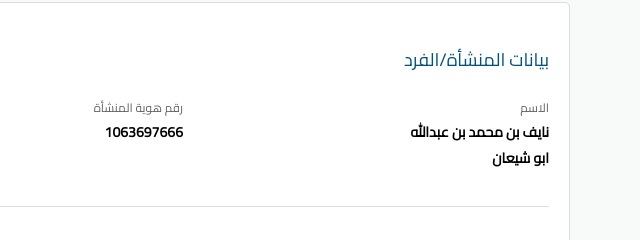
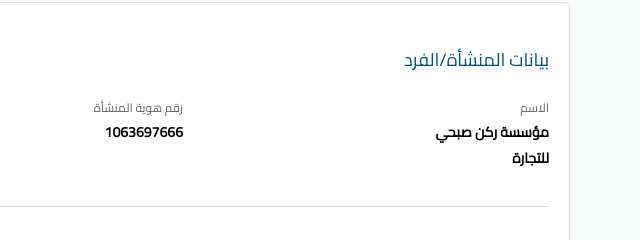
Before and after one commit to naql-sa-s-com3/2574989121, a plain HTML site: page index.html in a window 1280 px wide. Shown: the part 118-358 px from the top of the page, 640-1280 px from the left. Drawn offline with Linux system fonts and the light colour scheme.

Commit message:
Update index.html

```diff
--- a/index.html
+++ b/index.html
@@ -19,7 +19,7 @@
                 <div class="section-content">
                     <div>
                         <div class="text">الاسم</div>
-                        <div class="last">نايف بن محمد بن عبدالله   <br> ابو شيعان  </div>
+                        <div class="last"> مؤسسة ركن صبحي     <br> للتجارة   </div>
                     </div>
                     <div>
                         <div class="text">رقم هوية المنشأة</div>
```
